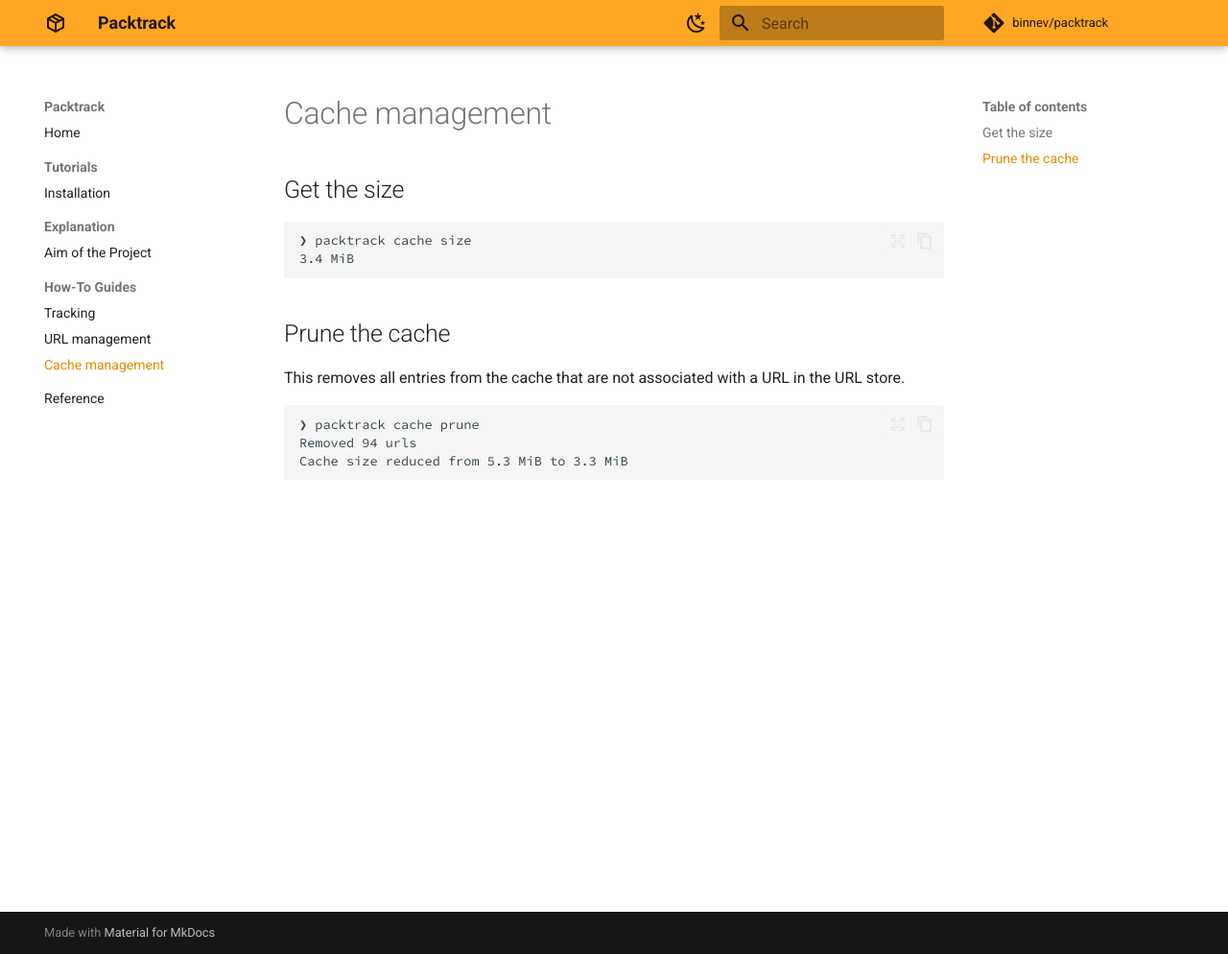
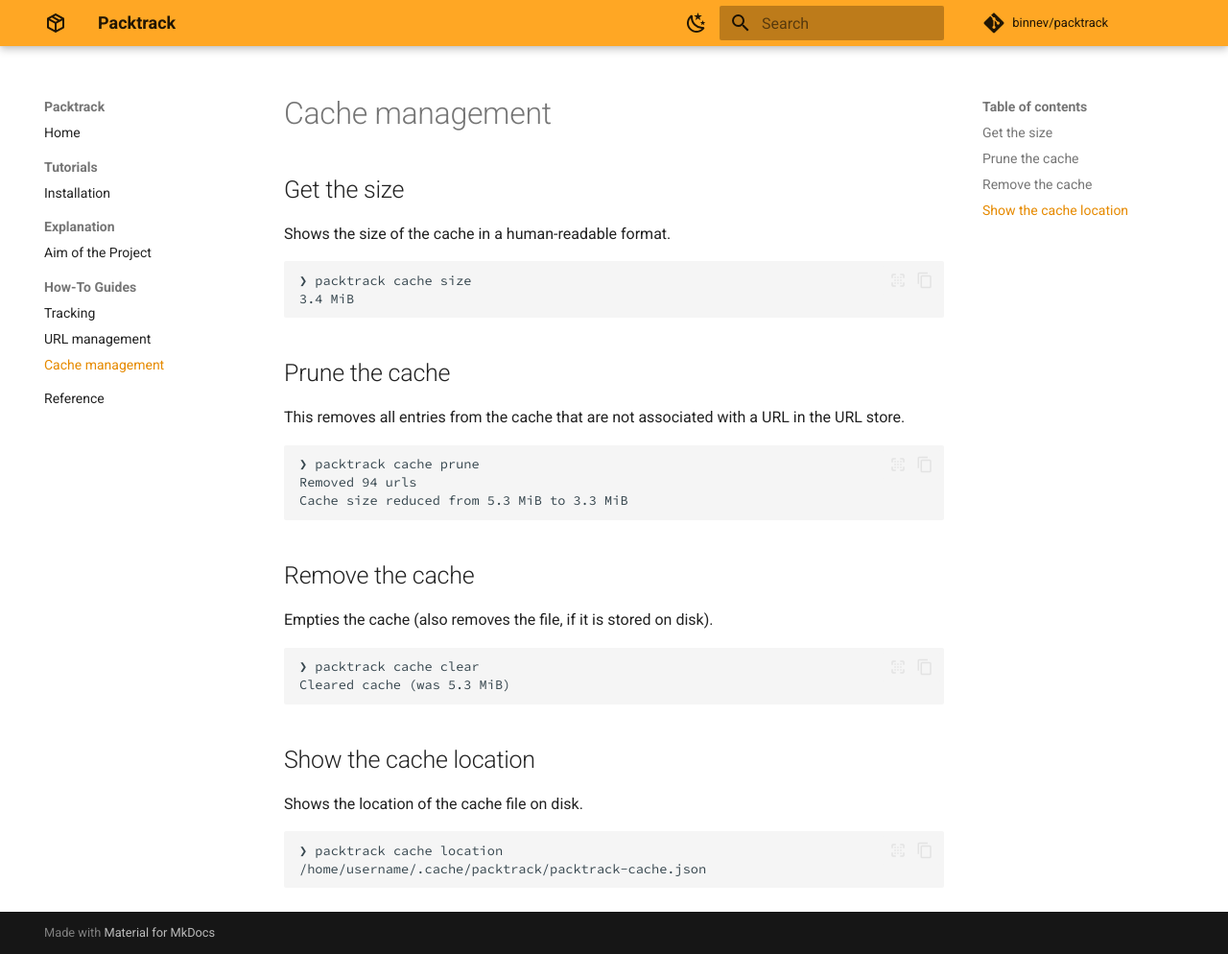
Before and after one commit to binnev/packtrack, an MkDocs documentation site: the page built from docs/how-to/cache.md, in a window 1280 px wide and 994 px high. Shown: the whole window at 96% size. Built offline with MkDocs 1.6.1 and Material for MkDocs 9.7.7, drawn with Linux system fonts in a browser that asks for light colours; comment, search, counter and statistics services are not loaded; the version menu is left out.

Commit message:
docs: cache clear and location commands

````diff
--- a/docs/how-to/cache.md
+++ b/docs/how-to/cache.md
@@ -1,6 +1,7 @@
 # Cache management
 
 ## Get the size
+Shows the size of the cache in a human-readable format.
 ```
 ❯ packtrack cache size
 3.4 MiB
@@ -14,3 +15,17 @@
 Removed 94 urls
 Cache size reduced from 5.3 MiB to 3.3 MiB
 ```
+
+## Remove the cache
+Empties the cache (also removes the file, if it is stored on disk).
+```
+❯ packtrack cache clear
+Cleared cache (was 5.3 MiB)
+```
+
+## Show the cache location
+Shows the location of the cache file on disk.
+```
+❯ packtrack cache location
+/home/username/.cache/packtrack/packtrack-cache.json
+```
````
